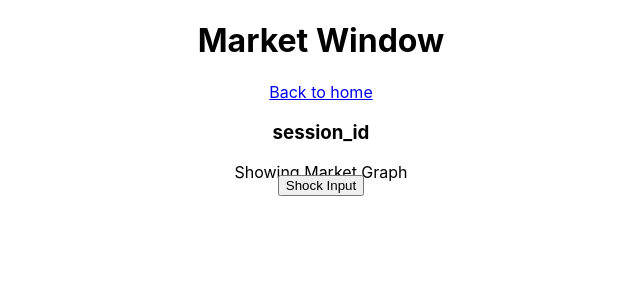
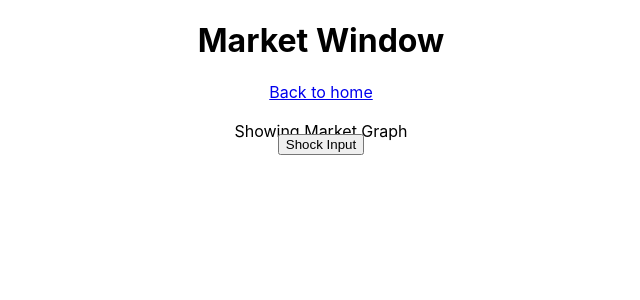
Before and after one commit to StockMarketSimulator-CSC-59867-03/SMSimulator_Website, a React (Create React App) app: page /marketwindow in a window 1280 px wide. Shown: the top 300 px of the page, without its empty margins (319-959 px from the left). Built offline with nearby package versions, Linux system fonts and the light colour scheme.

Commit message:
SMS-66 Removed session service and replaced with redux state

```diff
--- a/src/App.tsx
+++ b/src/App.tsx
@@ -7,20 +7,16 @@ import Buy from './Components/buy';
 import Sell from './Components/sell';
 import SIState from './Components/sessioninitiation';
 import Home from './HPage/home';
-import SessionService from './Services/sessionService';
 import {connect} from 'react-redux';
 
 interface IAppComponentProps {
-    sessionService: SessionService,
     history: any
 }
 interface IAppComponentState { }
 
 class App extends React.Component<IAppComponentProps, IAppComponentState> {
-    private sessionService: SessionService
     constructor(props: any) {
         super(props);
-        this.sessionService = props.sessionService;
     }
 
     callTestAPI() {
@@ -50,7 +46,7 @@ class App extends React.Component<IAppComponentProps, IAppComponentState> {
                         </li>
                     </ul>
                 </div>
-                <Home history={this.props.history} sessionService={this.sessionService}/>
+                <Home history={this.props.history}/>
             </div>
         );
     }
--- a/src/HPage/home.tsx
+++ b/src/HPage/home.tsx
@@ -8,7 +8,6 @@ import GeneralButton from '../Components/generalButton';
 import Button from '@material-ui/core/Button';
 import CreateSessionModal from '../Components/CreateSessionModal/CreateSessionModal'
 import MarketWindow from '../RouteComponents/MarketWindow/marketwindow';
-import SessionService from '../Services/sessionService';
 import LogInModal from '../Components/LogInModal/LogInModal';
 import SignUpModal from '../Components/SignUpModal/SignUpModal';
 import Dialog from '@material-ui/core/Dialog';
@@ -19,9 +18,9 @@ import DialogTitle from '@material-ui/core/DialogTitle';
 import { useHistory } from "react-router-dom";
 import { connect } from 'react-redux';
 import changeSession from '../redux/actions';
+import changeSessionID from '../redux/actions';
 
 type MWProps = {
-    sessionService: SessionService,
     history: any,
     sessionData: any,
     dispatch: any
@@ -31,14 +30,14 @@ type MWState = {
     clickedSessionID: string;
 };
 class Home extends React.Component<MWProps, MWState> {
-    private sessionService: SessionService
+    private dispatch: any
     constructor(props: any) {
         super(props);
         this.state = {
             openDialog: false,
             clickedSessionID: ""
         }
-        this.sessionService = props.sessionService;
+        this.dispatch = props.dispatch;
     }
 
     createSession = (sessionName: string, startingBalance: number, type: string) : Promise<any> => {
@@ -64,7 +63,7 @@ class Home extends React.Component<MWProps, MWState> {
                     console.log(data);
                     if(typeof data == "string"){
                         resolve(data);
-                        this.sessionService.setSessionID(data);
+                        this.dispatch(changeSessionID(data));
                     }
                     else{
                         reject("Error: Response wasn't a string for the session id");
@@ -82,11 +81,11 @@ class Home extends React.Component<MWProps, MWState> {
     addStocksToSession = (stocks: [string]): Promise<any> => {
 
         console.log("Creating Session");
-        const data = { sessionID:this.sessionService.getSessionID(), stocks:stocks};
+        const data = { sessionID:this.props.sessionData.id, stocks:stocks};
 
         return new Promise((resolve,reject)=>{
 
-            if(this.sessionService.getSessionID() == ""){
+            if(this.props.sessionData.id == ""){
                 console.log("Error: No SessionID");
                 reject("Error: No SessionID");
                 return;
@@ -133,7 +132,7 @@ class Home extends React.Component<MWProps, MWState> {
           };
 
           const clickedYes = () => {
-            this.sessionService.setSessionID(this.state.clickedSessionID);
+            this.dispatch(changeSessionID(this.state.clickedSessionID));
             handleClose();
             this.props.history.push("/marketwindow");
           };
@@ -142,7 +141,7 @@ class Home extends React.Component<MWProps, MWState> {
 
         return (
           <div>
-            <h1 className="title"> Home page: {this.props.sessionData.id} </h1>
+            <h1 className="title"> Home page </h1>
             <Button className="signInButton">
                 <LogInModal/>
             </Button>
@@ -150,12 +149,7 @@ class Home extends React.Component<MWProps, MWState> {
             <Button className="signInButton">
                 <SignUpModal/>
             </Button>
-            <Button onClick={()=>{
-              console.log("Clicked");
-              this.props.dispatch(changeSession("New Session 234"));
-            }}>
-              click
-            </Button>
+
 
             <div className="sessions">
               <h2>Session Search</h2>
--- a/src/RouteComponents/MarketWindow/marketwindow.tsx
+++ b/src/RouteComponents/MarketWindow/marketwindow.tsx
@@ -2,7 +2,6 @@ import React from 'react';
 import { Link } from 'react-router-dom';
 
 import MarketWindowModel from './MarketWindow.model'
-import SessionService from '../../Services/sessionService';
 import EventInjectionModal from '../../Components/EventInjectionModal/EventInjectionModal';
 
 import StockGraph from "../../Components/stockGraph";
@@ -12,10 +11,12 @@ import { Subject } from "rxjs";
 import { makeStyles, createStyles, Theme } from "@material-ui/core/styles";
 
 import { Grid } from "@material-ui/core";
+import { connect } from 'react-redux';
+
 
 type MWProps = {
-  sessionService: SessionService;
   history: any,
+  sessionData: any
 };
 type MWState = {
   sessionTitle: string;
@@ -25,19 +26,17 @@ type MWState = {
 };
 class MarketWindow extends React.Component<MWProps, MWState> {
   private marketWindowModel: MarketWindowModel;
-  private sessionService: SessionService;
   constructor(props: any) {
     super(props);
     this.state = {
-      sessionTitle: "session_id",
+      sessionTitle: props.sessionData.id,
       showModal: false,
       showPortfolio: false,
       stockData: new Map()
     };
 
-    this.sessionService = props.sessionService;
     this.marketWindowModel = new MarketWindowModel(
-      this.sessionService.getSessionID()
+      props.sessionData.id
     );
 
     this.marketWindowModel.stockDataSubject.subscribe(value => {
@@ -147,4 +146,9 @@ class MarketWindow extends React.Component<MWProps, MWState> {
     );
   }
 }
-export default MarketWindow;
+
+const mapStateToProps = (state: any) => ({
+  sessionData: state.sessionData
+});
+
+export default connect(mapStateToProps)(MarketWindow);
--- a/src/Services/sessionService.ts
+++ /dev/null
@@ -1,25 +0,0 @@
-import React from 'react';
-
-
-export default class SessionService{
-    private sessionID: string = "";
-    constructor(){
-        if(this.sessionID == ""){
-            let storedSessionID = localStorage.getItem("sessionID");
-            if(storedSessionID != null && storedSessionID != "" && typeof storedSessionID == "string"){
-                this.sessionID = storedSessionID;
-            }
-        }
-    }
-
-    getSessionID(){
-        return this.sessionID;
-    }
-
-    setSessionID(sessionID: string){
-        localStorage.setItem("sessionID",sessionID);
-        this.sessionID = sessionID;
-    }
-
-
-}
--- a/src/index.tsx
+++ b/src/index.tsx
@@ -10,7 +10,6 @@ import Login from './RouteComponents/login';
 import MarketWindow from './RouteComponents/MarketWindow/marketwindow';
 import SignUp from './RouteComponents/signup'
 
-import SessionService from './Services/sessionService';
 import { Session } from 'inspector';
 import StockData from './RouteComponents/StockData/stockdata';
 import { Provider } from 'react-redux';
@@ -31,15 +30,14 @@ firebase.initializeApp(firebaseConfig);
 
 
 
-const sessionService = new SessionService();
 
 const routing = (
     <Provider store={store}>
     <Router>
         <div>
-            <Route exact path="/" render={(props)=> <App {...props} sessionService={sessionService}/>}/>
+            <Route exact path="/" render={(props)=> <App {...props} />}/>
             <Route path="/login" component={Login} />
-            <Route path="/marketwindow" render={(props)=> <MarketWindow {...props} sessionService={sessionService}/>} />
+            <Route path="/marketwindow" render={(props)=> <MarketWindow {...props} />} />
             <Route path="/stockdata" component={StockData} />
             <Route path="/signup" component={SignUp} />
         </div>
--- a/src/redux/reducers/index.ts
+++ b/src/redux/reducers/index.ts
@@ -1,20 +1,8 @@
 import { combineReducers, createStore } from 'redux'
 import { devToolsEnhancer } from 'redux-devtools-extension';
+import sessionData from './sessionDataReducers';
 
 
-function sessionData(state = {}, action: any){
-    switch(action.type){
-        case 'CHANGE_SESSION_ID':
-            return {
-                ...state,
-
-                id: action.payload
-
-            }
-        default:
-            return {...state, id: "hello"};
-    }
-}
 
 const rootReducer = combineReducers({
     sessionData: sessionData
--- /dev/null
+++ b/src/redux/reducers/sessionDataReducers.ts
@@ -0,0 +1,15 @@
+function sessionData(state = {}, action: any){
+    switch(action.type){
+        case 'CHANGE_SESSION_ID':
+            return {
+                ...state,
+
+                id: action.payload
+
+            }
+        default:
+            return {...state, id:""};
+    }
+}
+
+export default sessionData;
```
